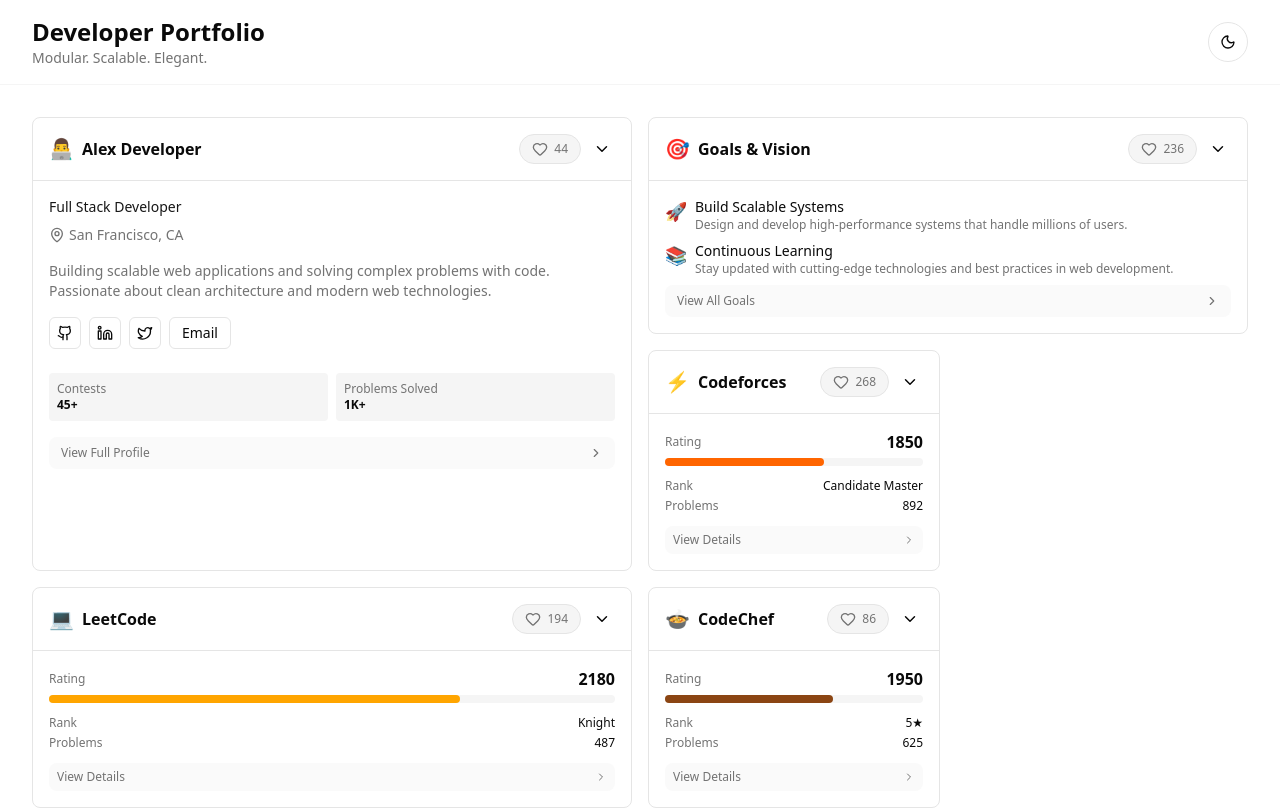
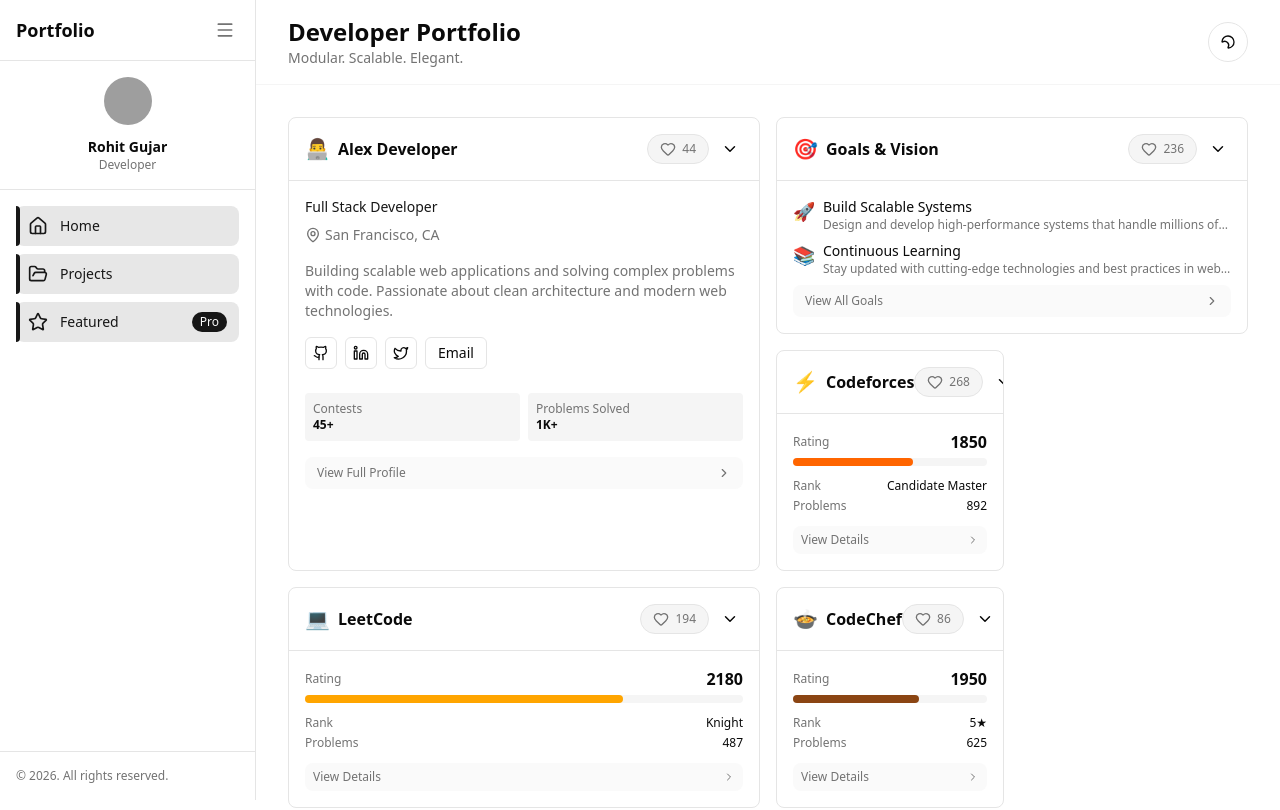
Before and after one commit to Mrkod-ER/portfolio, a Next.js app: page / in a window 1280 px wide. Shown: the top 810 px of the page. Built offline with nearby package versions, Linux system fonts and the light colour scheme; grey boxes are pictures that could not be loaded.

Commit message:
feat: add sidebar and enhance transitions
Add sidebar with navigation and animations; improve layout and transitions.

Co-authored-by: Abhishek Singh <146063663+Mrkod-ER@users.noreply.github.com>

```diff
--- a/app/globals.css
+++ b/app/globals.css
@@ -100,6 +100,46 @@ body {
   .smooth-transition {
     @apply transition-all duration-300;
   }
+
+  /* Page transition animations */
+  @keyframes fadeIn {
+    from {
+      opacity: 0;
+      transform: translateY(10px);
+    }
+    to {
+      opacity: 1;
+      transform: translateY(0);
+    }
+  }
+
+  @keyframes slideInFromLeft {
+    from {
+      opacity: 0;
+      transform: translateX(-20px);
+    }
+    to {
+      opacity: 1;
+      transform: translateX(0);
+    }
+  }
+
+  /* Apply fade-in animation to page content */
+  main {
+    animation: fadeIn 0.5s ease-out;
+  }
+
+  /* Smooth scaling effect for interactive elements */
+  button,
+  [role="button"] {
+    @apply transition-all duration-200;
+  }
+
+  /* Card hover effects */
+  [class*="card"],
+  [class*="module"] {
+    @apply transition-all duration-300;
+  }
 }
 
 @supports (backdrop-filter: blur(1px)) {
--- a/app/page.tsx
+++ b/app/page.tsx
@@ -8,6 +8,7 @@ import { GoalsModule } from '@/components/modules/GoalsModule'
 import { CodingProfileModule } from '@/components/modules/CodingProfileModule'
 import { ProjectsModule } from '@/components/modules/ProjectsModule'
 import { ThemeToggle } from '@/components/ThemeToggle'
+import { Sidebar } from '@/components/Sidebar'
 import { getEnabledModules } from '@/config/modules'
 import {
   codeforces,
@@ -33,11 +34,14 @@ export default function Home() {
   }
 
   return (
-    <main className="min-h-screen bg-background transition-colors duration-300">
+    <div className="flex min-h-screen flex-col bg-background transition-colors duration-300 md:flex-row">
+      <Sidebar />
+
+      <main className="flex flex-1 flex-col md:ml-64">
         {/* Header */}
-      <header className="sticky top-0 z-50 border-b border-border/40 bg-background/95 backdrop-blur supports-[backdrop-filter]:bg-background/60">
-        <div className="mx-auto flex max-w-7xl items-center justify-between px-4 py-4 sm:px-6 lg:px-8">
-          <div>
+        <header className="sticky top-0 z-40 border-b border-border/40 bg-background/95 backdrop-blur supports-[backdrop-filter]:bg-background/60 transition-colors duration-300">
+          <div className="flex items-center justify-between px-4 py-4 sm:px-6 lg:px-8">
+            <div className="flex-1">
               <h1 className="text-2xl font-bold text-foreground">Developer Portfolio</h1>
               <p className="text-xs text-muted-foreground sm:text-sm">
                 Modular. Scalable. Elegant.
@@ -48,7 +52,7 @@ export default function Home() {
         </header>
 
         {/* Content */}
-      <div className="mx-auto max-w-7xl px-4 py-8 sm:px-6 lg:px-8">
+        <div className="flex-1 px-4 py-8 sm:px-6 lg:px-8">
           <BentoGrid>
             {enabledModules.map((module) => moduleComponents[module.id])}
           </BentoGrid>
@@ -56,7 +60,7 @@ export default function Home() {
 
         {/* Footer */}
         <footer className="border-t border-border/40 bg-card py-8 text-center">
-        <div className="mx-auto max-w-7xl px-4 sm:px-6 lg:px-8">
+          <div className="px-4 sm:px-6 lg:px-8">
             <p className="text-sm text-muted-foreground">
               Built with Next.js, Tailwind CSS & shadcn/ui
             </p>
@@ -66,5 +70,6 @@ export default function Home() {
           </div>
         </footer>
       </main>
+    </div>
   )
 }
--- a/components/LikeButton.tsx
+++ b/components/LikeButton.tsx
@@ -43,8 +43,8 @@ export function LikeButton({ id, className }: LikeButtonProps) {
       onMouseEnter={() => setIsHovered(true)}
       onMouseLeave={() => setIsHovered(false)}
       className={cn(
-        'group flex items-center gap-1.5 rounded-full px-3 py-1.5 transition-all duration-200',
-        'border border-border hover:border-primary/50',
+        'group flex items-center gap-1.5 rounded-full px-3 py-1.5 transition-all duration-300',
+        'border border-border hover:border-primary/50 hover:scale-110 active:scale-95',
         isLiked ? 'bg-red-50 dark:bg-red-950' : 'bg-muted hover:bg-muted/80',
         className,
       )}
--- a/components/ModuleCard.tsx
+++ b/components/ModuleCard.tsx
@@ -37,7 +37,7 @@ export function ModuleCard({
   return (
     <div
       className={cn(
-        'group relative overflow-hidden rounded-lg border border-border bg-card transition-all duration-300 hover:border-primary/50 hover:shadow-lg',
+        'group relative overflow-hidden rounded-lg border border-border bg-card transition-all duration-300 hover:border-primary/50 hover:shadow-lg hover:scale-[1.02]',
         sizeClasses[size],
         isExpanded && 'md:col-span-3 lg:col-span-3 row-span-auto',
         className,
--- /dev/null
+++ b/components/Sidebar.tsx
@@ -0,0 +1,226 @@
+'use client'
+
+import React from 'react'
+import Link from 'next/link'
+import { usePathname } from 'next/navigation'
+import { useState } from 'react'
+import { Menu, X, Home, FolderOpen, Star, User } from 'lucide-react'
+import { cn } from '@/lib/utils'
+import { Avatar, AvatarImage, AvatarFallback } from '@/components/ui/avatar'
+
+interface SidebarProps {
+  className?: string
+}
+
+export function Sidebar({ className }: SidebarProps) {
+  const [isOpen, setIsOpen] = useState(false)
+  const [isCollapsed, setIsCollapsed] = useState(false)
+  const pathname = usePathname()
+
+  const navItems = [
+    {
+      href: '/',
+      label: 'Home',
+      icon: Home,
+      badge: null,
+    },
+    {
+      href: '/',
+      label: 'Projects',
+      icon: FolderOpen,
+      badge: null,
+    },
+    {
+      href: '/',
+      label: 'Featured',
+      icon: Star,
+      badge: 'Pro',
+    },
+  ]
+
+  const isActive = (href: string) => {
+    return pathname === href
+  }
+
+  // Desktop Sidebar
+  const DesktopSidebar = () => (
+    <aside
+      className={cn(
+        'hidden md:fixed md:left-0 md:top-0 md:flex md:h-screen md:flex-col md:border-r md:border-border md:bg-card md:transition-all md:duration-300',
+        isCollapsed ? 'md:w-20' : 'md:w-64',
+        className
+      )}
+    >
+      {/* Header */}
+      <div className="flex items-center justify-between border-b border-border p-4">
+        {!isCollapsed && (
+          <h2 className="text-lg font-bold text-foreground">Portfolio</h2>
+        )}
+        <button
+          onClick={() => setIsCollapsed(!isCollapsed)}
+          className="rounded-md p-1 transition-colors hover:bg-muted"
+          aria-label="Toggle sidebar"
+        >
+          {isCollapsed ? (
+            <Menu size={20} className="text-muted-foreground" />
+          ) : (
+            <Menu size={20} className="text-muted-foreground" />
+          )}
+        </button>
+      </div>
+
+      {/* Profile Section */}
+      <div className="border-b border-border p-4">
+        <div className="flex flex-col items-center gap-3">
+          <Avatar className="h-12 w-12">
+            <AvatarImage src="https://api.dicebear.com/7.x/avataaars/svg?seed=portfolio" />
+            <AvatarFallback>RK</AvatarFallback>
+          </Avatar>
+          {!isCollapsed && (
+            <>
+              <div className="text-center">
+                <h3 className="text-sm font-semibold text-foreground">Rohit Gujar</h3>
+                <p className="text-xs text-muted-foreground">Developer</p>
+              </div>
+            </>
+          )}
+        </div>
+      </div>
+
+      {/* Navigation */}
+      <nav className="flex-1 space-y-2 overflow-y-auto p-4">
+        {navItems.map((item) => {
+          const Icon = item.icon
+          return (
+            <Link
+              key={item.href}
+              href={item.href}
+              className={cn(
+                'group relative flex items-center gap-3 rounded-lg px-3 py-2.5 transition-all duration-200',
+                'hover:bg-muted/50',
+                isActive(item.href) &&
+                  'bg-primary/10 text-primary hover:bg-primary/20'
+              )}
+            >
+              <Icon size={20} className="flex-shrink-0" />
+              {!isCollapsed && (
+                <>
+                  <span className="flex-1 text-sm font-medium">{item.label}</span>
+                  {item.badge && (
+                    <span className="rounded-full bg-primary px-2 py-0.5 text-xs font-medium text-primary-foreground">
+                      {item.badge}
+                    </span>
+                  )}
+                </>
+              )}
+              {isActive(item.href) && (
+                <div className="absolute left-0 h-full w-1 rounded-r-full bg-primary" />
+              )}
+            </Link>
+          )
+        })}
+      </nav>
+
+      {/* Footer */}
+      {!isCollapsed && (
+        <div className="border-t border-border p-4">
+          <p className="text-xs text-muted-foreground">
+            © 2026. All rights reserved.
+          </p>
+        </div>
+      )}
+    </aside>
+  )
+
+  // Mobile Drawer Sidebar
+  const MobileSidebar = () => (
+    <>
+      <button
+        onClick={() => setIsOpen(!isOpen)}
+        className="fixed left-4 top-20 z-40 rounded-md p-2 transition-colors hover:bg-muted md:hidden"
+        aria-label="Toggle sidebar"
+      >
+        {isOpen ? <X size={24} /> : <Menu size={24} />}
+      </button>
+
+      {isOpen && (
+        <div className="fixed inset-0 z-30 bg-black/50 transition-opacity duration-300 md:hidden" />
+      )}
+
+      <aside
+        className={cn(
+          'fixed left-0 top-0 z-40 flex h-screen w-64 flex-col border-r border-border bg-card transition-all duration-300 md:hidden',
+          isOpen ? 'translate-x-0' : '-translate-x-full'
+        )}
+      >
+        {/* Header */}
+        <div className="flex items-center justify-between border-b border-border p-4">
+          <h2 className="text-lg font-bold text-foreground">Portfolio</h2>
+          <button
+            onClick={() => setIsOpen(false)}
+            className="rounded-md p-1 transition-colors hover:bg-muted"
+            aria-label="Close sidebar"
+          >
+            <X size={20} />
+          </button>
+        </div>
+
+        {/* Profile Section */}
+        <div className="border-b border-border p-4">
+          <div className="flex flex-col items-center gap-3">
+            <Avatar className="h-12 w-12">
+              <AvatarImage src="https://api.dicebear.com/7.x/avataaars/svg?seed=portfolio" />
+              <AvatarFallback>RK</AvatarFallback>
+            </Avatar>
+            <div className="text-center">
+              <h3 className="text-sm font-semibold text-foreground">Rohit Gujar</h3>
+              <p className="text-xs text-muted-foreground">Developer</p>
+            </div>
+          </div>
+        </div>
+
+        {/* Navigation */}
+        <nav className="flex-1 space-y-2 overflow-y-auto p-4">
+          {navItems.map((item) => {
+            const Icon = item.icon
+            return (
+              <Link
+                key={item.href}
+                href={item.href}
+                onClick={() => setIsOpen(false)}
+                className={cn(
+                  'group relative flex items-center gap-3 rounded-lg px-3 py-2.5 transition-all duration-200',
+                  'hover:bg-muted/50',
+                  isActive(item.href) &&
+                    'bg-primary/10 text-primary hover:bg-primary/20'
+                )}
+              >
+                <Icon size={20} className="flex-shrink-0" />
+                <span className="flex-1 text-sm font-medium">{item.label}</span>
+                {item.badge && (
+                  <span className="rounded-full bg-primary px-2 py-0.5 text-xs font-medium text-primary-foreground">
+                    {item.badge}
+                  </span>
+                )}
+              </Link>
+            )
+          })}
+        </nav>
+
+        {/* Footer */}
+        <div className="border-t border-border p-4">
+          <p className="text-xs text-muted-foreground">
+            © 2026. All rights reserved.
+          </p>
+        </div>
+      </aside>
+    </>
+  )
+
+  return (
+    <>
+      <DesktopSidebar />
+      <MobileSidebar />
+    </>
+  )
+}
--- a/components/ThemeToggle.tsx
+++ b/components/ThemeToggle.tsx
@@ -36,10 +36,12 @@ export function ThemeToggle() {
       variant="outline"
       size="icon"
       onClick={toggleTheme}
-      className="rounded-full bg-transparent"
+      className="rounded-full bg-transparent transition-all duration-300 hover:scale-110 active:scale-95"
       aria-label="Toggle theme"
     >
-      {isDark ? <Sun size={18} /> : <Moon size={18} />}
+      <div className="transition-transform duration-500">
+        {isDark ? <Sun size={18} className="rotate-0" /> : <Moon size={18} className="rotate-180" />}
+      </div>
     </Button>
   )
 }
```
Also changed, not shown: 1 other file (tests, documents, lock files or other folders). Lines whose indentation alone changed are shown as unchanged.
